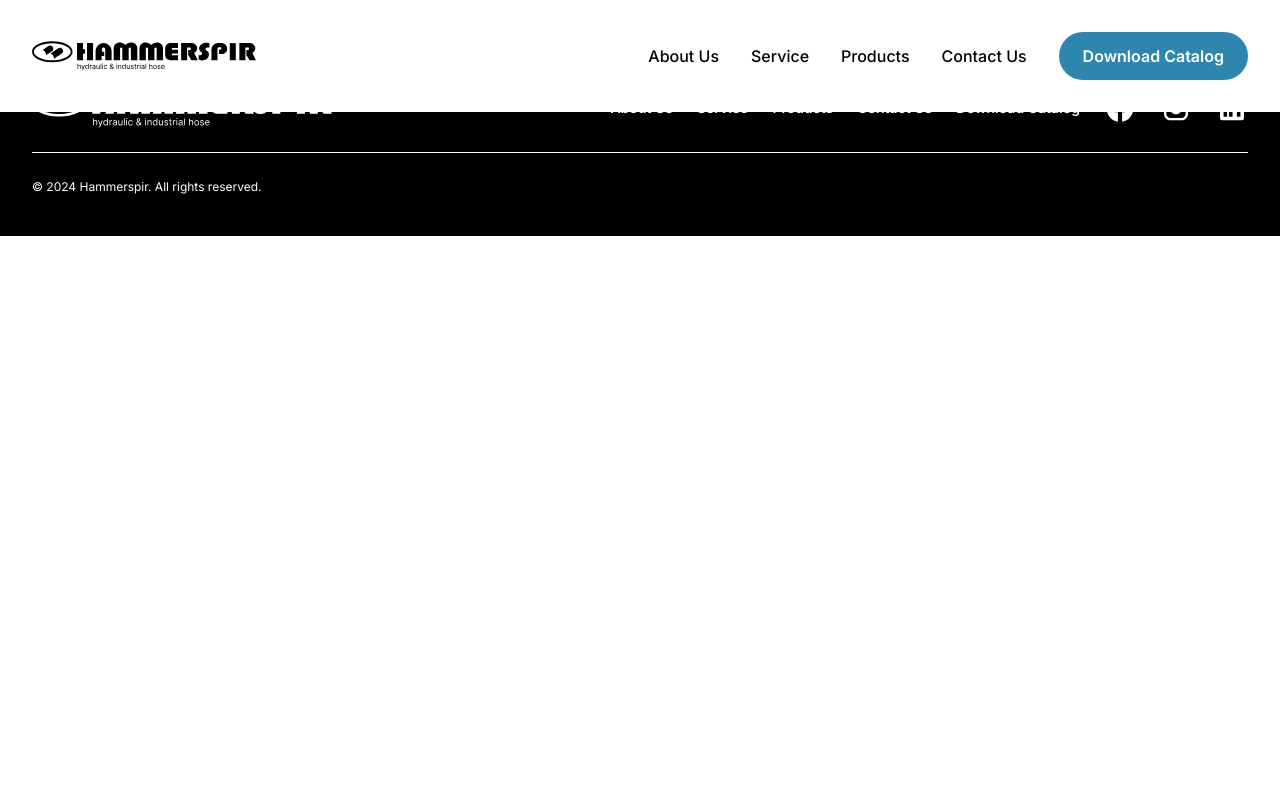
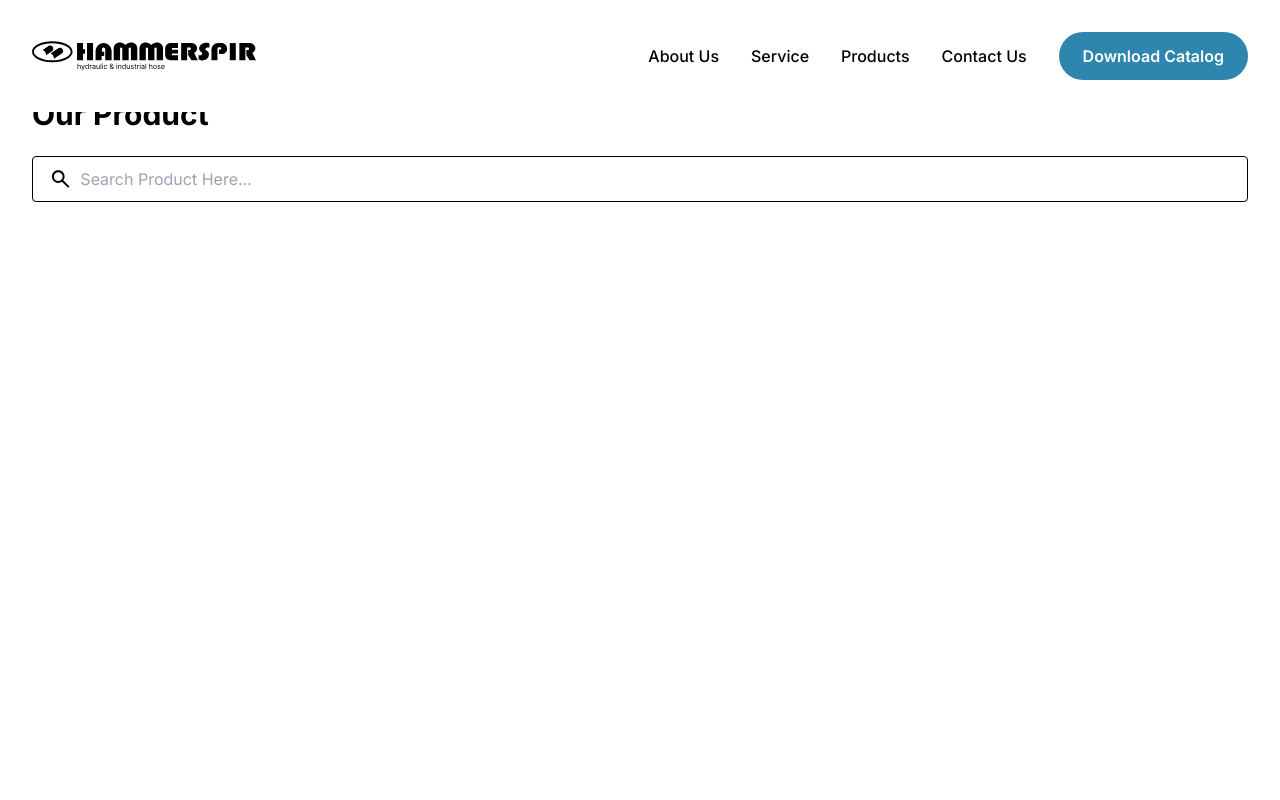
Before and after one commit to samueladitia95/hidrolik-fe, a SvelteKit app: page /products in a window 1280 px wide. Before the commit this address had no page. Shown: the top 800 px of the page. Built offline with nearby package versions, Linux system fonts and the light colour scheme.

Commit message:
feat: add new products page

```diff
--- /dev/null
+++ b/src/routes/products/+layout.svelte
@@ -0,0 +1,3 @@
+<div class="pt-24">
+	<slot />
+</div>
--- /dev/null
+++ b/src/routes/products/+page.svelte
@@ -0,0 +1,17 @@
+<script lang="ts">
+	import SearchLogo from '$lib/icons/search-logo.svg?raw';
+</script>
+
+<div class="min-h-screen container">
+	<div class="flex flex-col gap-6">
+		<div class="text-3xl font-bold">Our Product</div>
+		<div>
+			<div class="flex gap-2 px-4 py-2.5 border border-solid border-black rounded">
+				<div class="h-6 w-6">
+					{@html SearchLogo}
+				</div>
+				<input placeholder="Search Product Here..." class="w-full outline-none" />
+			</div>
+		</div>
+	</div>
+</div>
```
Also changed, not shown: src/lib/icons/search-logo.svg (added), 1 other file (tests, documents, lock files or other folders).
